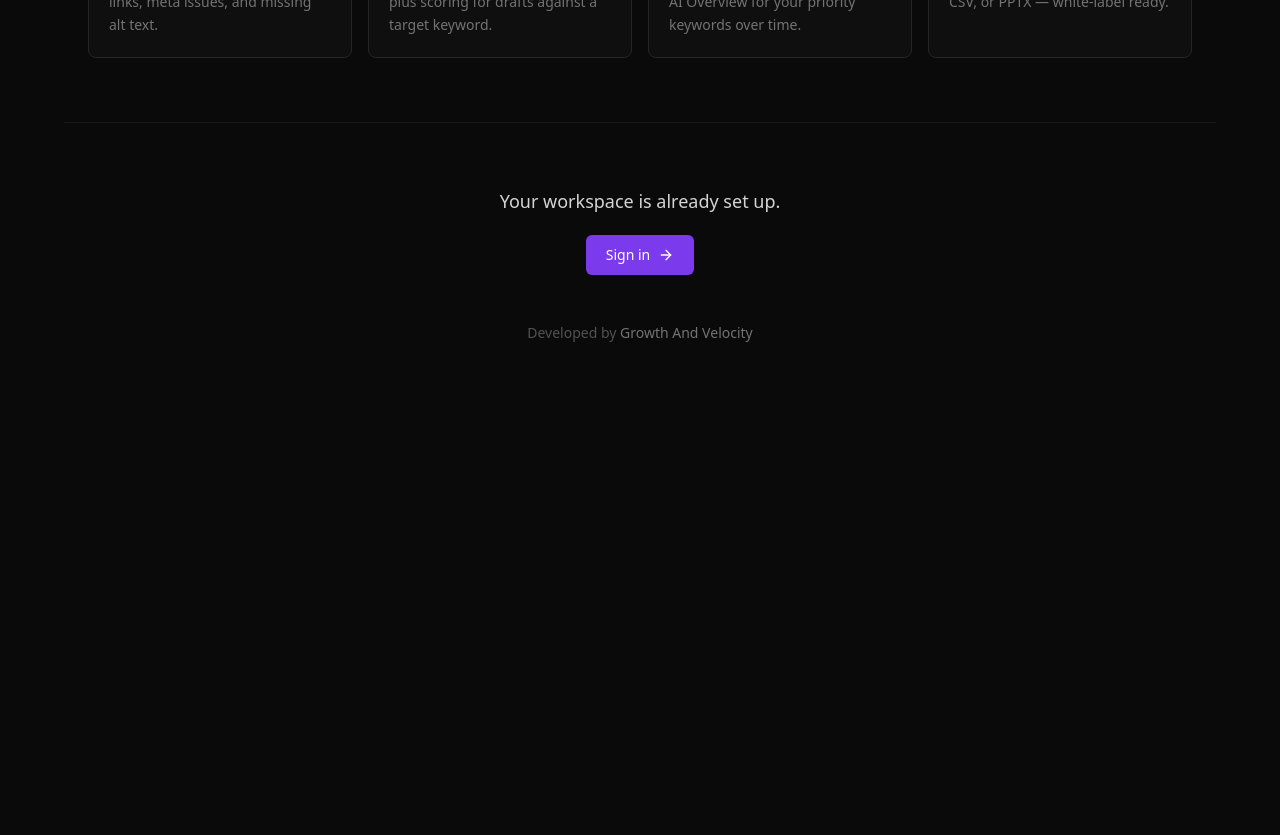
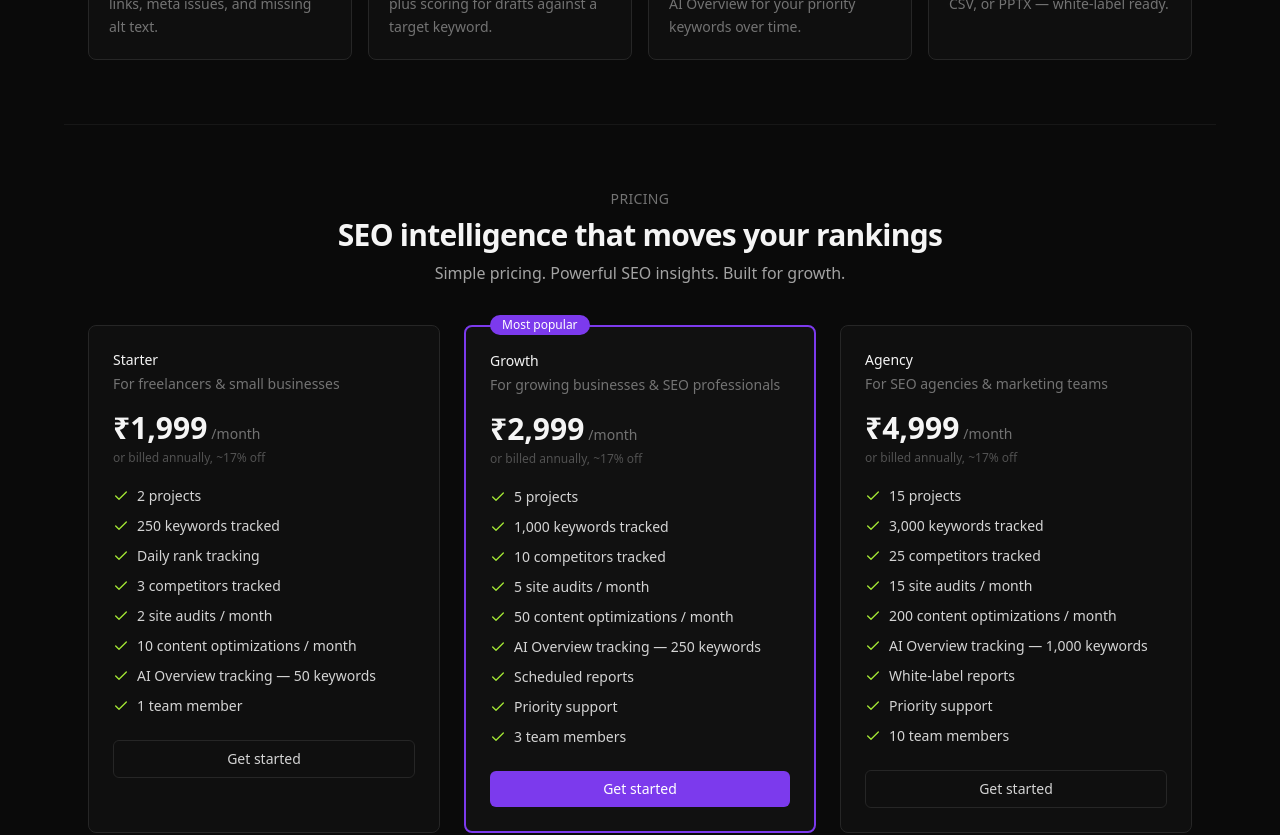
Before and after one commit to seowithasnad/SEO-Tool, a Next.js app: page / in a window 1280 px wide. Shown: the part 1020-1855 px from the top of the page. Before the commit the page ends 1427 px from the top, so only its background shows below. Built offline with nearby package versions, Linux system fonts and the light colour scheme.

Commit message:
Implement pricing plans for different user tiers
Added pricing plans with features and details for different user tiers.

```diff
--- a/src/app/page.tsx
+++ b/src/app/page.tsx
@@ -9,6 +9,7 @@ import {
   Sparkles,
   FileBarChart2,
   ArrowRight,
+  Check,
 } from "lucide-react";
 
 const FEATURES = [
@@ -62,14 +63,66 @@ const FEATURES = [
   },
 ];
 
+const PLANS = [
+  {
+    name: "Starter",
+    price: "₹1,999",
+    audience: "For freelancers & small businesses",
+    highlight: false,
+    features: [
+      "2 projects",
+      "250 keywords tracked",
+      "Daily rank tracking",
+      "3 competitors tracked",
+      "2 site audits / month",
+      "10 content optimizations / month",
+      "AI Overview tracking — 50 keywords",
+      "1 team member",
+    ],
+  },
+  {
+    name: "Growth",
+    price: "₹2,999",
+    audience: "For growing businesses & SEO professionals",
+    highlight: true,
+    features: [
+      "5 projects",
+      "1,000 keywords tracked",
+      "10 competitors tracked",
+      "5 site audits / month",
+      "50 content optimizations / month",
+      "AI Overview tracking — 250 keywords",
+      "Scheduled reports",
+      "Priority support",
+      "3 team members",
+    ],
+  },
+  {
+    name: "Agency",
+    price: "₹4,999",
+    audience: "For SEO agencies & marketing teams",
+    highlight: false,
+    features: [
+      "15 projects",
+      "3,000 keywords tracked",
+      "25 competitors tracked",
+      "15 site audits / month",
+      "200 content optimizations / month",
+      "AI Overview tracking — 1,000 keywords",
+      "White-label reports",
+      "Priority support",
+      "10 team members",
+    ],
+  },
+];
+
 export default function HomePage() {
   return (
     <div className="min-h-screen bg-neutral-950 text-neutral-100">
       {/* Nav */}
       <header className="mx-auto flex max-w-6xl items-center justify-between px-6 py-6">
-        <div className="flex items-center gap-2">
-          <img src="/logo.svg" alt="Search Velocity" className="h-7 w-7 rounded" />
-          <span className="text-sm font-medium">Search Velocity</span>
+        <div className="flex items-center">
+          <img src="/logo-wordmark.png" alt="Search Velocity" className="h-9 w-auto" />
         </div>
         <Link
           href="/login"
@@ -141,6 +194,76 @@ export default function HomePage() {
         </div>
       </section>
 
+      {/* Pricing */}
+      <section className="mx-auto max-w-6xl border-t border-neutral-900 px-6 py-16">
+        <div className="mb-10 text-center">
+          <h2 className="mb-2 text-sm uppercase tracking-wide text-neutral-500">
+            Pricing
+          </h2>
+          <p className="text-2xl font-semibold tracking-tight sm:text-3xl">
+            SEO intelligence that moves your rankings
+          </p>
+          <p className="mt-2 text-neutral-400">
+            Simple pricing. Powerful SEO insights. Built for growth.
+          </p>
+        </div>
+
+        <div className="grid grid-cols-1 gap-6 md:grid-cols-3">
+          {PLANS.map((plan) => (
+            <div
+              key={plan.name}
+              className={
+                plan.highlight
+                  ? "relative rounded-lg border-2 border-brand-500 bg-neutral-900/60 p-6"
+                  : "relative rounded-lg border border-neutral-800 bg-neutral-900/40 p-6"
+              }
+            >
+              {plan.highlight && (
+                <span className="absolute -top-3 left-6 rounded-full bg-brand-500 px-3 py-0.5 text-xs font-medium text-white">
+                  Most popular
+                </span>
+              )}
+              <div className="mb-1 text-sm font-medium text-neutral-100">
+                {plan.name}
+              </div>
+              <p className="mb-4 text-sm text-neutral-500">{plan.audience}</p>
+              <div className="mb-1 flex items-baseline gap-1">
+                <span className="text-3xl font-semibold text-neutral-100">
+                  {plan.price}
+                </span>
+                <span className="text-sm text-neutral-500">/month</span>
+              </div>
+              <p className="mb-5 text-xs text-neutral-600">
+                or billed annually, ~17% off
+              </p>
+
+              <ul className="mb-6 space-y-2.5">
+                {plan.features.map((f) => (
+                  <li
+                    key={f}
+                    className="flex items-start gap-2 text-sm text-neutral-300"
+                  >
+                    <Check className="mt-0.5 h-4 w-4 shrink-0 text-[#a3e635]" />
+                    {f}
+                  </li>
+                ))}
+              </ul>
+
+              <Link
+                href="/login"
+                className={
+                  plan.highlight
+                    ? "flex w-full items-center justify-center gap-2 rounded-md bg-brand-500 py-2 text-sm font-medium text-white hover:bg-brand-600"
+                    : "flex w-full items-center justify-center gap-2 rounded-md border border-neutral-800 py-2 text-sm text-neutral-300 hover:border-neutral-700 hover:bg-neutral-900"
+                }
+              >
+                Get started
+              </Link>
+            </div>
+          ))}
+        </div>
+      </section>
+
       {/* Footer CTA */}
       <section className="mx-auto max-w-6xl border-t border-neutral-900 px-6 py-16 text-center">
         <p className="mb-5 text-lg text-neutral-300">
```
